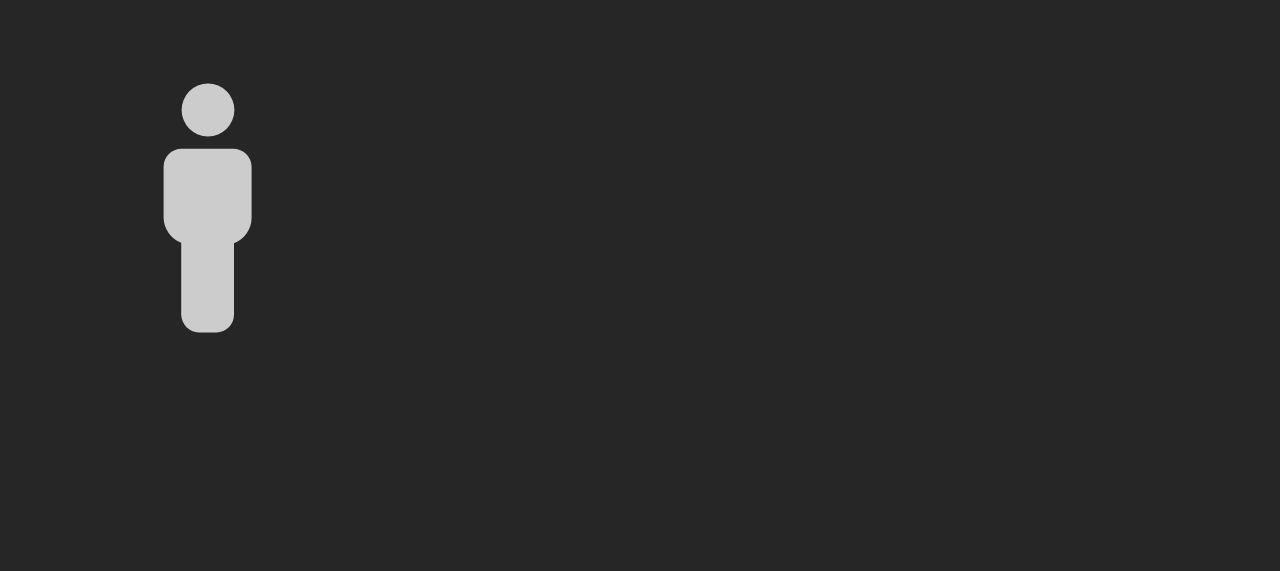
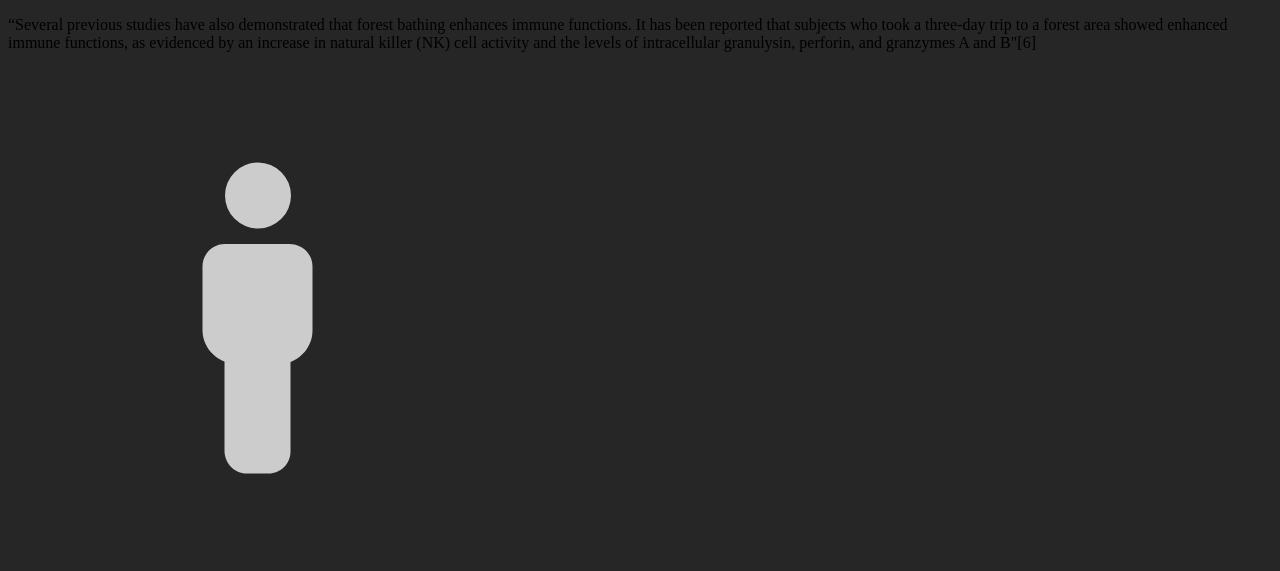
Before and after one commit to kstats/GrassIsGreener, a plain HTML site: page messing-around-examples/spawn-particles.html in a window 1280 px wide. Drawn offline with nearby package versions, Linux system fonts and the light colour scheme.

Commit message:
add text relating to this viz

```diff
--- a/messing-around-examples/spawn-particles.html
+++ b/messing-around-examples/spawn-particles.html
@@ -12,6 +12,11 @@ body {
 
 </style>
 <body>
+    <p>“Several previous studies have also demonstrated that forest bathing enhances immune
+        functions. It has been reported that subjects who took a three-day trip to a forest
+        area showed enhanced immune functions, as evidenced by an increase in natural
+        killer (NK) cell activity and the levels of intracellular granulysin, perforin, and
+        granzymes A and B"[6]</p>
     <svg id="sparkle-wrapper" height="100" width="100">
             <defs>
                 <clipPath id="clipPath" >
@@ -41,7 +46,7 @@ var svg = d3.select("#rectangle")
             .attr("width", width)
             .attr("height", height)
             .attr("pointer-events", "all")
-            .attr("transform", "scale(4)")
+            .attr("transform", "scale(5)")
             .on("mousemove", mousemove);
 
 /*
```
